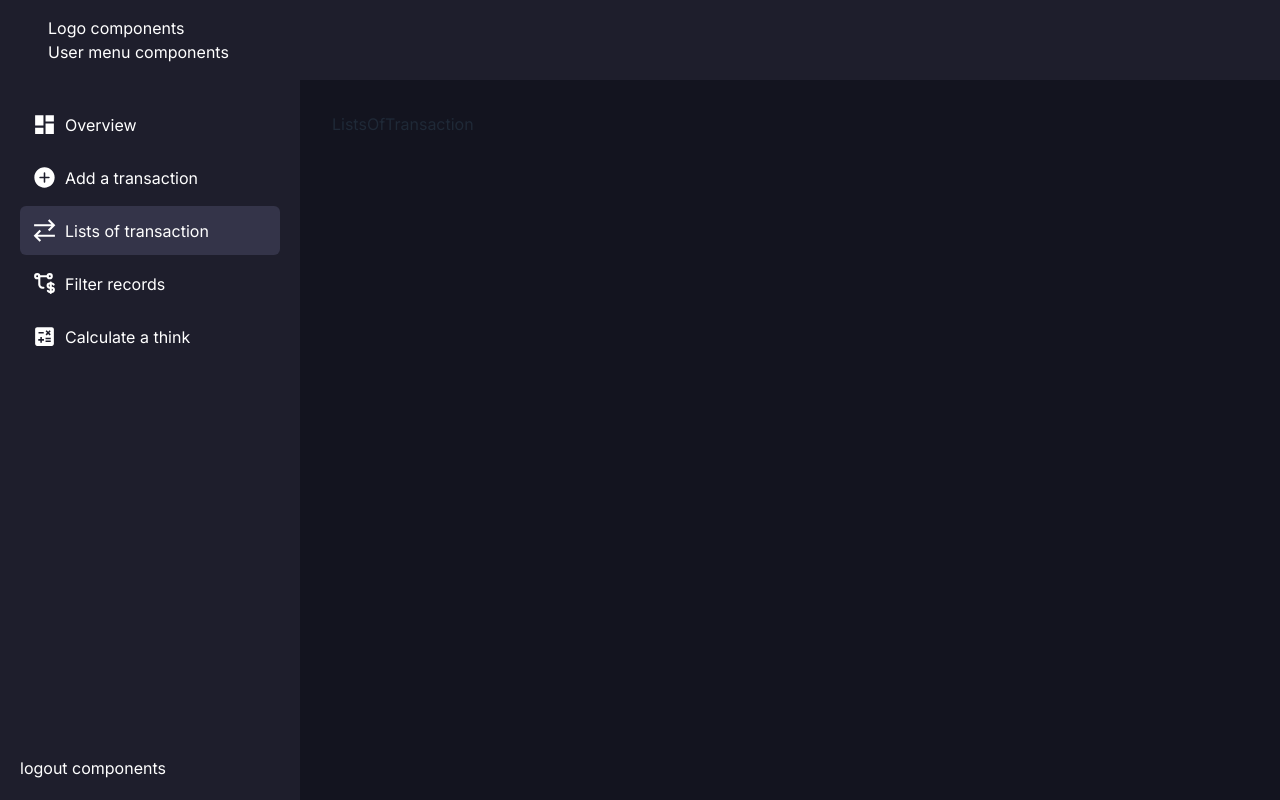
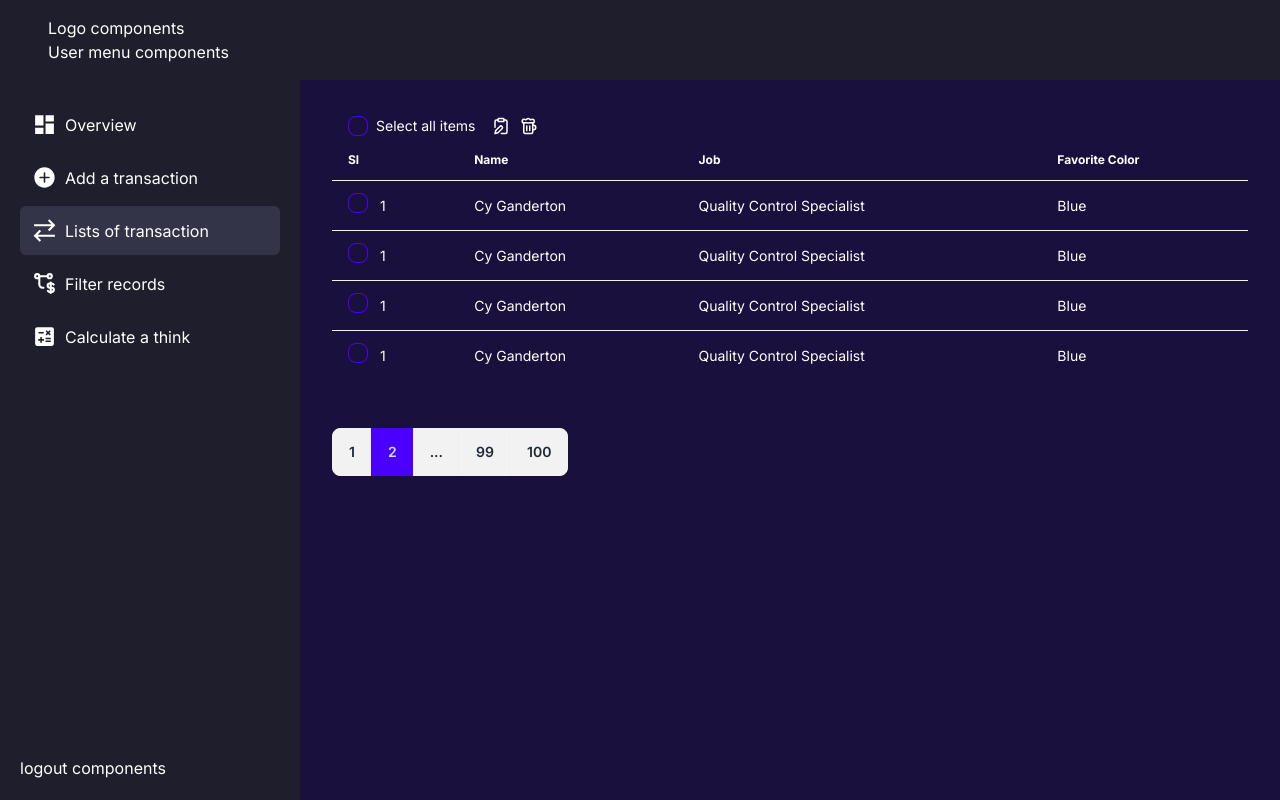
Before and after one commit to Md-Asikuzzaman/debit-credit, a Next.js app: page /lists-of-transaction in a window 1280 px wide. Built offline with nearby package versions, Linux system fonts and the light colour scheme.

Commit message:
feat: added all-transaction table

```diff
--- a/src/app/(root)/layout.tsx
+++ b/src/app/(root)/layout.tsx
@@ -8,7 +8,7 @@ interface Props {
 
 const Layout: NextPage<Props> = ({ children }) => {
   return (
-    <div className="flex flex-col min-h-screen bg-[#13141F]">
+    <div className="flex flex-col min-h-screen bg-[#1A103D]">
       <Header />
       <div className="flex flex-row flex-1">
         <Sidebar />
--- a/src/app/(root)/lists-of-transaction/page.tsx
+++ b/src/app/(root)/lists-of-transaction/page.tsx
@@ -1,7 +1,116 @@
 import React from "react";
 
+import { LuBeer, LuClipboardEdit } from "react-icons/lu";
+
 const ListsOfTransaction = () => {
-  return <div>ListsOfTransaction</div>;
+  return (
+    <div>
+      <div className="flex items-center gap-3 px-4">
+        <label className="flex items-center gap-2">
+          <input
+            type="checkbox"
+            className="checkbox checkbox-primary checkbox-sm py-2"
+          />
+          <p className="text-white text-sm">Select all items</p>
+        </label>
+
+        <div className="flex items-center">
+          <div className="h-7 w-7 hover:bg-[#4A00FF] grid place-content-center rounded-full cursor-pointer">
+            <LuClipboardEdit className="text-white" size={18} />
+          </div>
+          <div className="h-7 w-7 hover:bg-[#4A00FF] grid place-content-center rounded-full cursor-pointer">
+            <LuBeer className="text-white" size={18} />
+          </div>
+        </div>
+      </div>
+      <div className="overflow-x-auto">
+        <table className="table">
+          {/* head */}
+          <thead className="text-white">
+            <tr>
+              <th>Sl</th>
+              <th>Name</th>
+              <th>Job</th>
+              <th>Favorite Color</th>
+            </tr>
+          </thead>
+          <tbody className="text-white">
+            {/* row 1 */}
+            <tr>
+              <td className="flex items-center gap-3">
+                <label>
+                  <input
+                    type="checkbox"
+                    className="checkbox checkbox-primary checkbox-sm"
+                  />
+                </label>
+                1
+              </td>
+              <td>Cy Ganderton</td>
+              <td>Quality Control Specialist</td>
+              <td>Blue</td>
+            </tr>
+
+            {/* row 1 */}
+            <tr>
+              <td className="flex items-center gap-3">
+                <label>
+                  <input
+                    type="checkbox"
+                    className="checkbox checkbox-primary checkbox-sm"
+                  />
+                </label>
+                1
+              </td>
+              <td>Cy Ganderton</td>
+              <td>Quality Control Specialist</td>
+              <td>Blue</td>
+            </tr>
+
+            {/* row 1 */}
+            <tr>
+              <td className="flex items-center gap-3">
+                <label>
+                  <input
+                    type="checkbox"
+                    className="checkbox checkbox-primary checkbox-sm"
+                  />
+                </label>
+                1
+              </td>
+              <td>Cy Ganderton</td>
+              <td>Quality Control Specialist</td>
+              <td>Blue</td>
+            </tr>
+
+            {/* row 1 */}
+            <tr>
+              <td className="flex items-center gap-3">
+                <label>
+                  <input
+                    type="checkbox"
+                    className="checkbox checkbox-primary checkbox-sm"
+                  />
+                </label>
+                1
+              </td>
+              <td>Cy Ganderton</td>
+              <td>Quality Control Specialist</td>
+              <td>Blue</td>
+            </tr>
+          </tbody>
+        </table>
+      </div>
+
+      <div className="join mt-12">
+        <button className="join-item btn">1</button>
+        <button className="join-item btn btn-primary">2</button>
+        <button className="join-item btn">...</button>
+        <button className="join-item btn">99</button>
+        <button className="join-item btn">100</button>
+      </div>
+    </div>
+  );
 };
 
 export default ListsOfTransaction;
```
